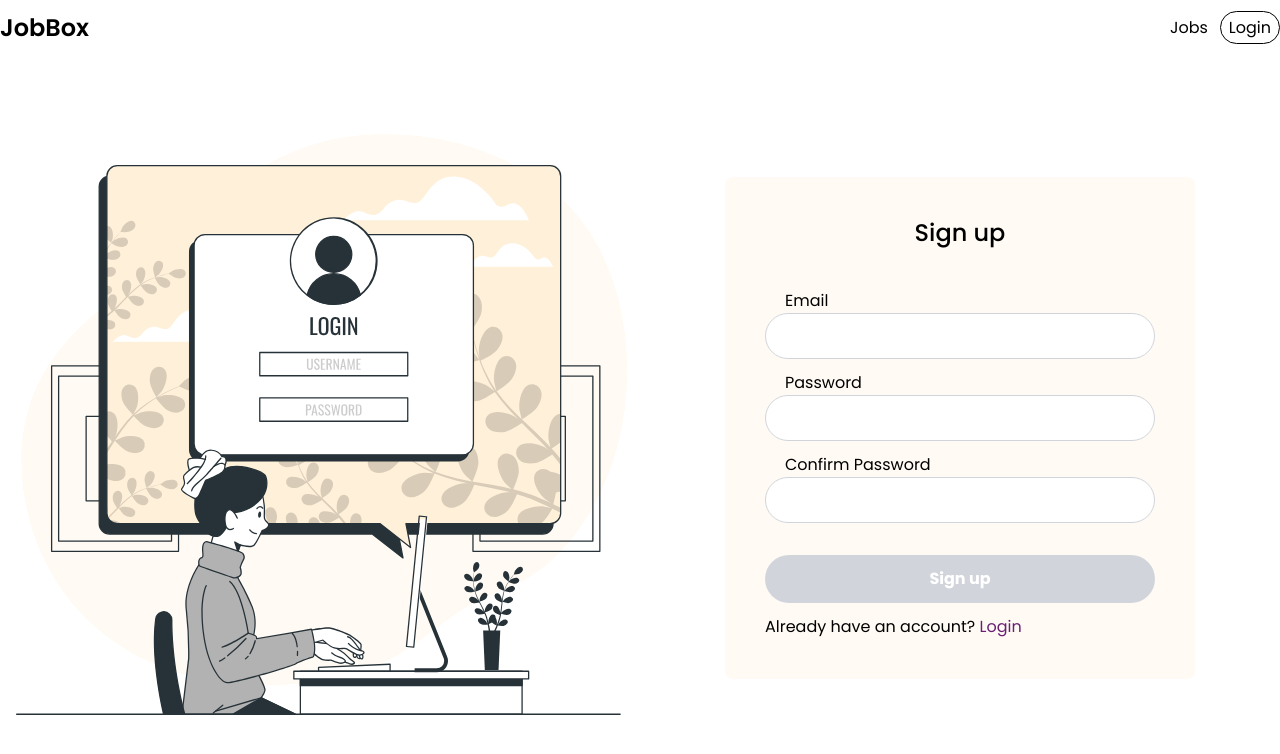
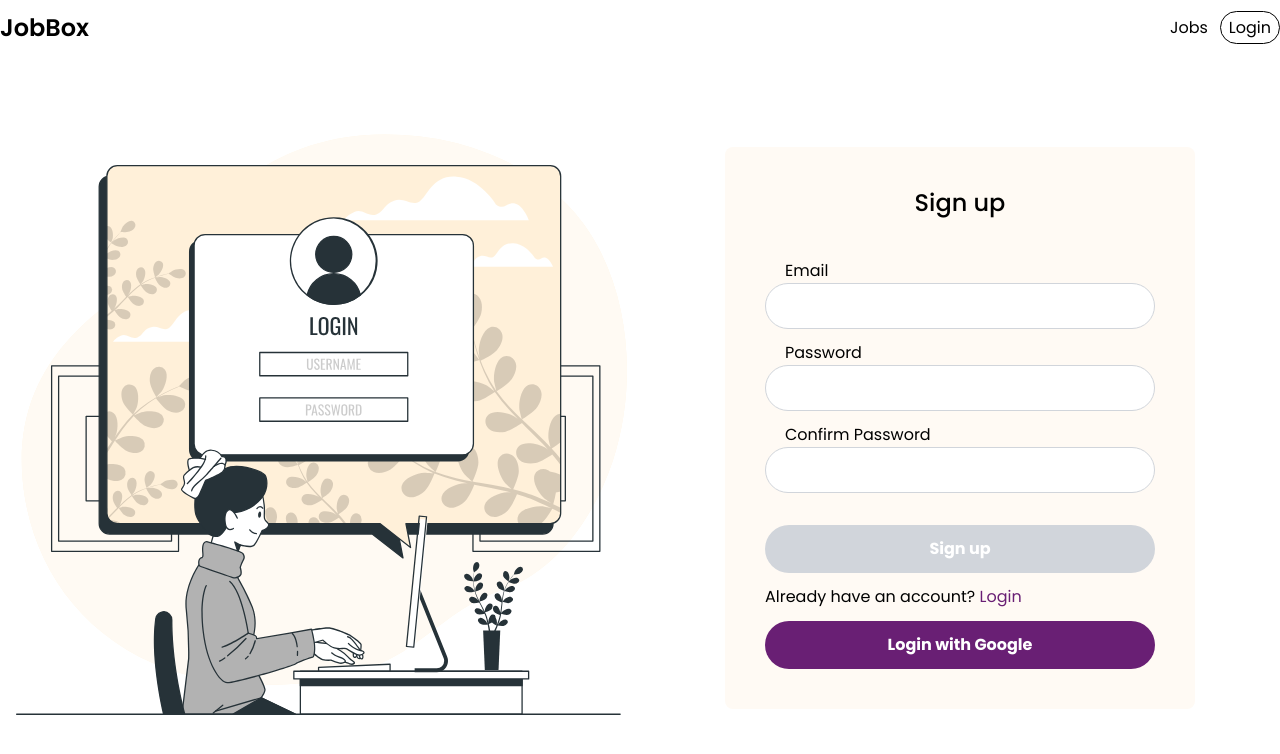
Before and after one commit to ShahariarRahman/jobbox-client, a React (Create React App) app: page /signup in a window 1280 px wide. Shown: the top 754 px of the page. Built offline with nearby package versions, Linux system fonts and the light colour scheme; no server answers.

Commit message:
handleGoogleLogin at signp page

```diff
--- a/src/pages/Signup.js
+++ b/src/pages/Signup.js
@@ -3,7 +3,7 @@ import loginImage from "../assets/login.svg";
 import { useForm, useWatch } from "react-hook-form";
 import { useNavigate } from "react-router-dom";
 import { useDispatch } from "react-redux";
-import { createUser } from "../features/auth/authSlice";
+import { createUser, googleLogin } from "../features/auth/authSlice";
 
 const Signup = () => {
   const { handleSubmit, register, reset, control } = useForm();
@@ -29,6 +29,10 @@ const Signup = () => {
 
   const onSubmit = (data) => {
     dispatch(createUser({ email: data.email, password: data.password }));
+  };
+
+  const handleGoogleLogin = () => {
+    dispatch(googleLogin());
   };
 
   return (
@@ -94,6 +98,13 @@ const Signup = () => {
                   </span>
                 </p>
               </div>
+              <button
+                type="button"
+                className="font-bold text-white py-3 rounded-full bg-primary w-full"
+                onClick={handleGoogleLogin}
+              >
+                Login with Google
+              </button>
             </div>
           </form>
         </div>
```
